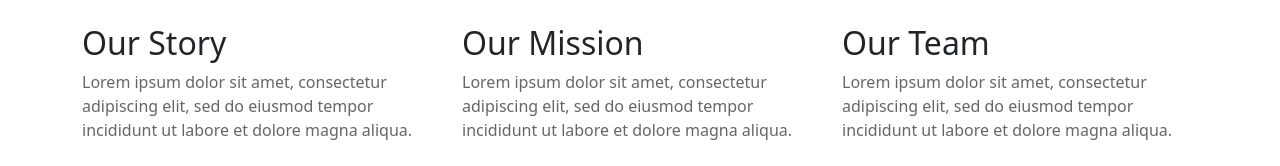
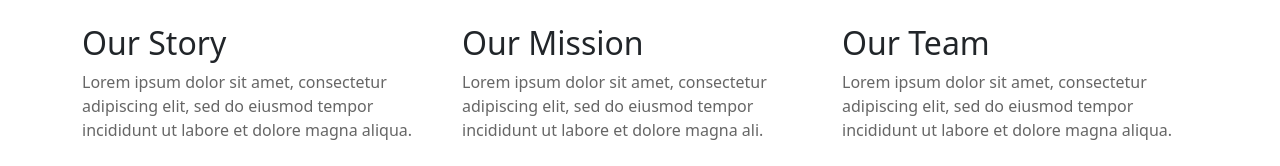
Before and after one commit to Pravakar-RijaI/Pustak-Prabandha, a React (Vite) app in the folder frontend/: page /about in a window 1280 px wide. Shown: the part 634-800 px from the top of the page. Built offline with nearby package versions, Linux system fonts and the light colour scheme; no server answers.

Commit message:
learned git commands

```diff
--- a/frontend/src/CLIENT/about/aboutusData.js
+++ b/frontend/src/CLIENT/about/aboutusData.js
@@ -9,7 +9,7 @@ export const about_data = [
     id: 2,
     title: `Our Mission`,
     description: `Lorem ipsum dolor sit amet, consectetur adipiscing elit, sed do
-            eiusmod tempor incididunt ut labore et dolore magna aliqua.`,
+            eiusmod tempor incididunt ut labore et dolore magna ali.`,
   },
   {
     id: 3,
```
